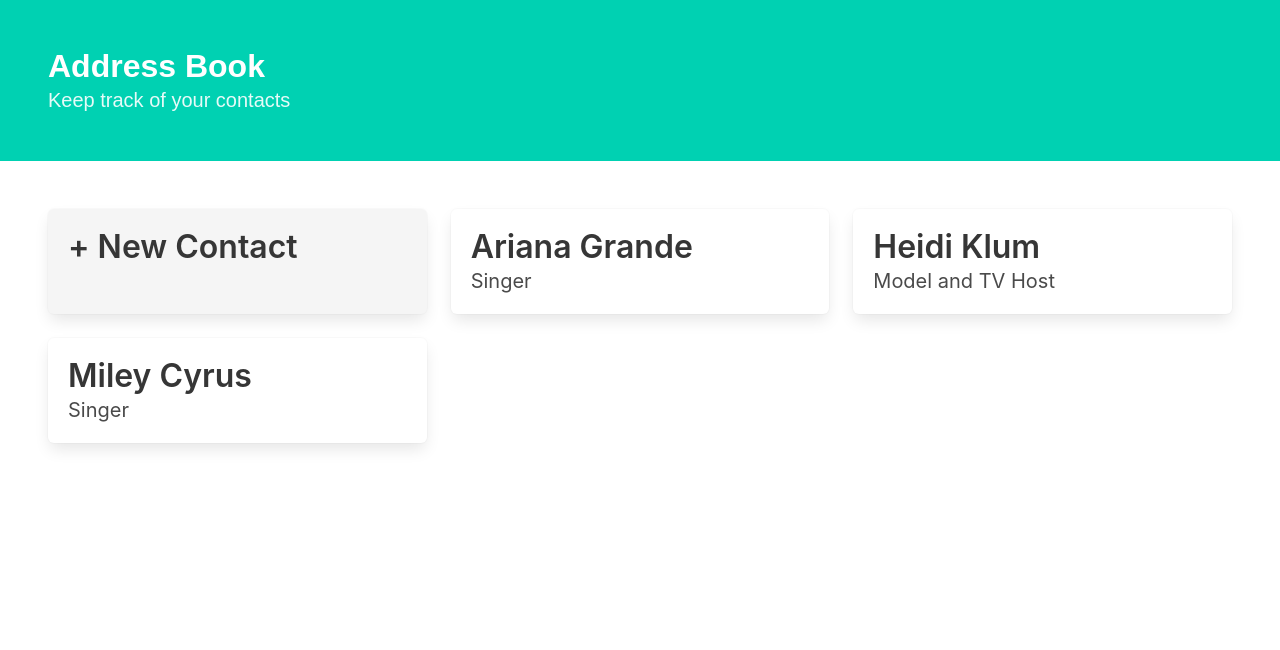
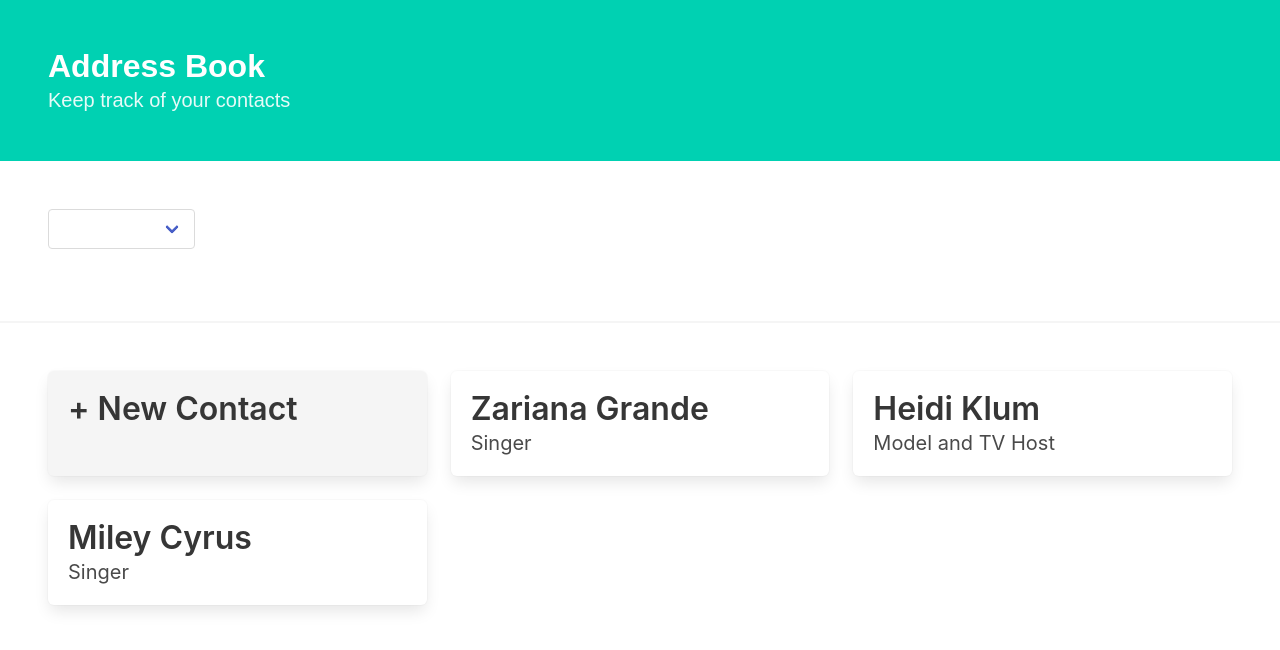
Before and after one commit to aegustaf/address-book, an Angular app: page / in a window 1280 px wide. Shown: the top 650 px of the page. Built offline with nearby package versions, Linux system fonts and the light colour scheme.

Commit message:
Add sorting contacts logic

```diff
--- a/src/app/edit-entry-form/edit-entry-form.component.ts
+++ b/src/app/edit-entry-form/edit-entry-form.component.ts
@@ -38,11 +38,6 @@
   }
 
   onSubmit(entryData): void {
-    for (const data of entryData) {
-      if (data.trim().length === 0) {
-        return;
-      }
-    }
     this.entry.name = entryData.name;
     this.entry.info = entryData.info;
     this.entry.address = entryData.address;
--- a/src/app/entries-list.ts
+++ b/src/app/entries-list.ts
@@ -2,13 +2,28 @@
 
 export class EntriesList {
   private static entriesList: Entry[] = [
-    new Entry(0, 'Ariana Grande', 'Singer', '123 State St', 'ag@aol.com', '123-123-1234'),
+    new Entry(0, 'Zariana Grande', 'Singer', '123 State St', 'ag@aol.com', '123-123-1234'),
     new Entry(1, 'Heidi Klum', 'Model and TV Host', '92 MLK Blvd', 'hk@aol.com', '123-123-1234'),
     new Entry(2, 'Miley Cyrus', 'Singer', '456 Nebraska Ave', 'mc@aol.com', '123-123-1234')
   ];
 
   static getEntries(): Entry[] {
     return this.entriesList;
+  }
+
+  static getEntriesOrderedByNewest(): Entry[] {
+    return this.entriesList.slice().sort((a, b) => b.id - a.id);
+  }
+
+  static getEntriesOrderedAlphabetically(): Entry[] {
+    return this.entriesList.slice().sort((a, b) => {
+      if (a.name < b.name) {
+        return -1;
+      } else if (a.name > b.name) {
+        return 1;
+      }
+      return 0;
+    });
   }
 
   static getEntryById(id: number): Entry {
--- a/src/app/entries/entries.component.html
+++ b/src/app/entries/entries.component.html
@@ -1,3 +1,15 @@
+<section class="section">
+    <div class="control">
+        <div class="select">
+            <select [(ngModel)]="chosenSort" (ngModelChange)="sortEntries()" id="sortable">
+                <option value="sortOldest">Oldest</option>
+                <option value="sortNewest">Newest</option>
+                <option value="sortAlphabetical">Alphabetical</option>
+            </select>
+        </div>
+    </div>
+</section>
+<hr class="hr" style="margin-bottom: 0;">
 <section class="section">
     <div class="tile is-ancestor">
         <div class="tile is-parent is-4">
@@ -5,11 +17,27 @@
                 <p class="title">+ New Contact</p>
             </article>
         </div>
-        <div class="tile is-parent is-4" *ngFor="let entry of this.entries">
+
+        <div [style.display]="this.sortOldest ? 'block' : 'none'" class="tile is-parent is-4" *ngFor="let entry of this.entries">
             <article class="tile is-child box contact-tile" [routerLink]="['entry-profile', entry.id]">
                 <p class="title">{{entry.name}}</p>
                 <p class="subtitle">{{entry.info}}</p>
             </article>
         </div>
+
+        <div [style.display]="this.sortNewest ? 'block' : 'none'" class="tile is-parent is-4" *ngFor="let entry of this.entriesNewest">
+            <article class="tile is-child box contact-tile" [routerLink]="['entry-profile', entry.id]">
+                <p class="title">{{entry.name}}</p>
+                <p class="subtitle">{{entry.info}}</p>
+            </article>
+        </div>
+
+        <div [style.display]="this.sortAlphabetical ? 'block' : 'none'" class="tile is-parent is-4" *ngFor="let entry of this.entriesAlphabetical">
+            <article class="tile is-child box contact-tile" [routerLink]="['entry-profile', entry.id]">
+                <p class="title">{{entry.name}}</p>
+                <p class="subtitle">{{entry.info}}</p>
+            </article>
+        </div>
+
     </div>
 </section>
--- a/src/app/entries/entries.component.ts
+++ b/src/app/entries/entries.component.ts
@@ -10,18 +10,48 @@
 export class EntriesComponent implements OnInit {
 
   entries: Entry[];
+  chosenSort: string;
+  sortOldest: boolean;
+  sortNewest: boolean;
+  sortAlphabetical: boolean;
+
+  entriesNewest: Entry[];
+  entriesAlphabetical: Entry[];
 
   constructor() {
     this.entries = EntriesList.getEntries();
+
+    this.sortOldest = true;
+    this.sortNewest = false;
+    this.sortAlphabetical = false;
+
+    this.entriesNewest = EntriesList.getEntriesOrderedByNewest();
+    this.entriesAlphabetical = EntriesList.getEntriesOrderedAlphabetically();
   }
 
   ngOnInit(): void {
   }
 
-  // viewContact(entryId: number): void {
+  sortEntries(): void {
+    switch (this.chosenSort) {
+      case 'sortOldest':
+          this.sortOldest = true;
+          this.sortNewest = false;
+          this.sortAlphabetical = false;
+          break;
 
-  // }
+      case 'sortNewest':
+          this.sortOldest = false;
+          this.sortNewest = true;
+          this.sortAlphabetical = false;
+          break;
 
-
+      case 'sortAlphabetical':
+          this.sortOldest = false;
+          this.sortNewest = false;
+          this.sortAlphabetical = true;
+          break;
+    }
+  }
 
 }
--- a/src/app/new-entry-form/new-entry-form.component.ts
+++ b/src/app/new-entry-form/new-entry-form.component.ts
@@ -1,5 +1,5 @@
 import { Component, OnInit } from '@angular/core';
-import { FormBuilder, FormGroup } from '@angular/forms';
+import { FormBuilder, FormGroup, Validators } from '@angular/forms';
 import { Location } from '@angular/common';
 import { Entry } from '../entries/entry';
 import { EntriesList } from '../entries-list';
@@ -17,11 +17,11 @@
   constructor(private formBuilder: FormBuilder, private location: Location) {
     this.newEntryForm = this.formBuilder.group(
       {
-        name: '',
-        info: '',
-        address: '',
-        email: '',
-        phone: ''
+        name: ['', Validators.required],
+        info: ['', Validators.required],
+        address: ['', Validators.required],
+        email: ['', Validators.required],
+        phone: ['', Validators.required]
       }
     );
   }
@@ -30,11 +30,6 @@
   }
 
   onSubmit(entryData): void {
-    for (const data of entryData) {
-      if (data.trim().length === 0) {
-        return;
-      }
-    }
     const entry: Entry = new Entry(
       IdAssignment.assignNewId(),
       entryData.name,
```
